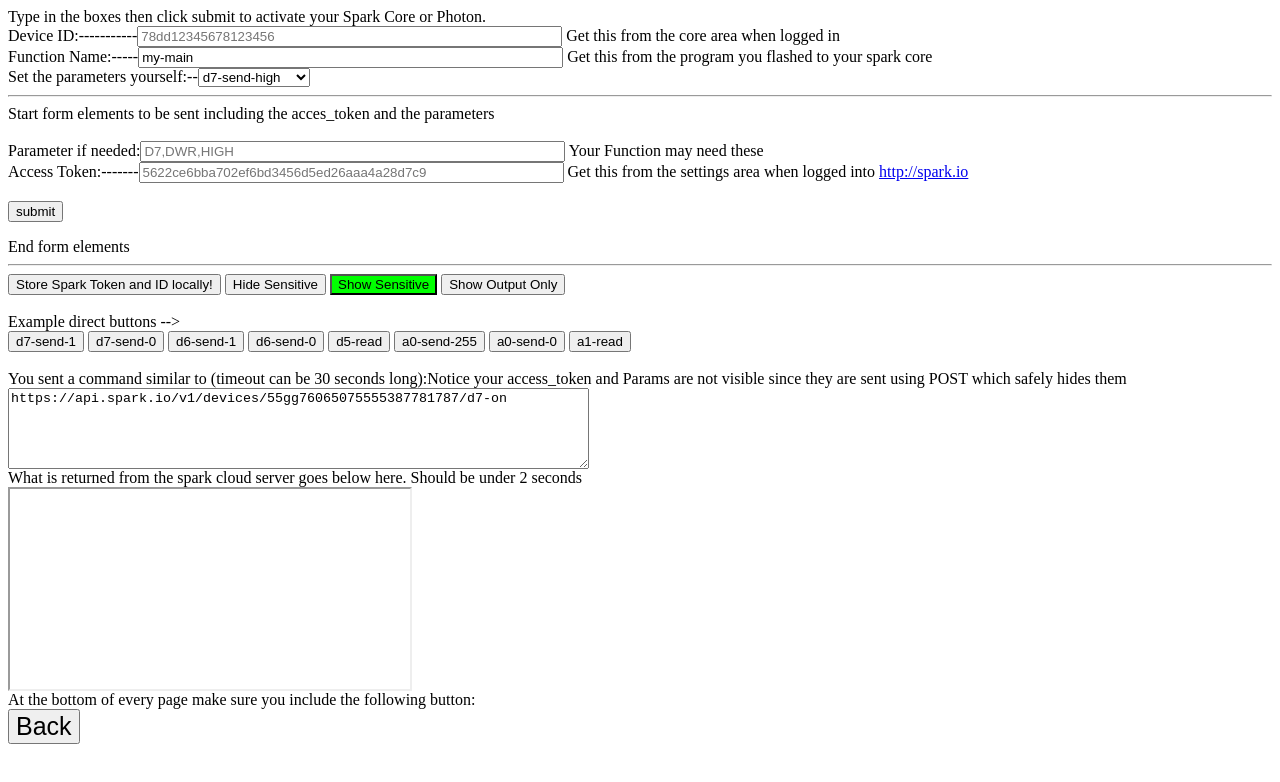
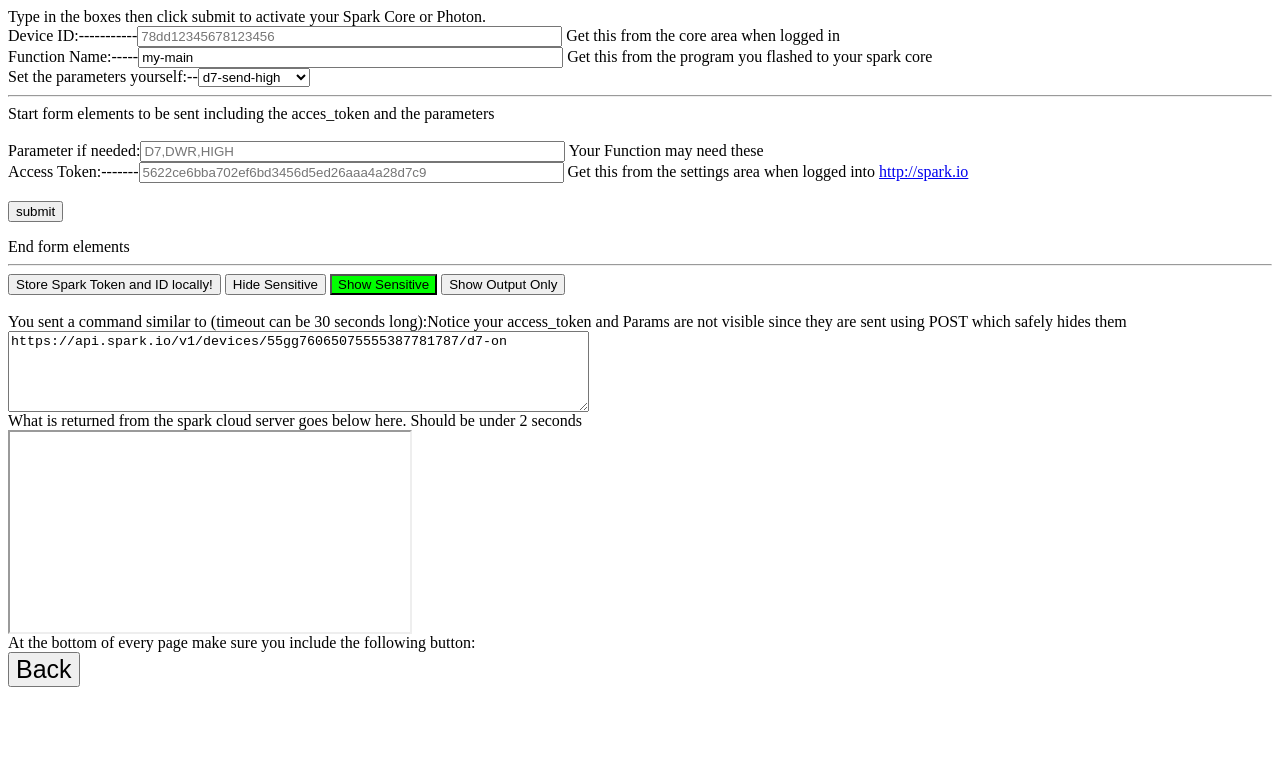
Before and after one commit to elad-be/elad-be.github.io, a plain HTML site: page index.html in a window 1280 px wide. Drawn offline with Linux system fonts and the light colour scheme.

Commit message:
Update index.html

```diff
--- a/index.html
+++ b/index.html
@@ -135,109 +135,6 @@ End form elements
 
 
 <br><br>
-Example direct buttons --><br>
-
-
-
-
-
-
-
-
-
-
-
-
-<input type="button" value="d7-send-1" onClick="{
-    document.all.myParameter.value='d7-send-1'
-    document.myForm.action = 'https://api.spark.io/v1/devices/' + document.all.myDeviceId.value + '/my-main'
-    document.all.mySend.value = document.myForm.action
-
-    document.myForm.submit();
-}">
-
-
-
-<input type="button" value="d7-send-0" onClick="{
-    document.all.myParameter.value='d7-send-0'
-    document.myForm.action = 'https://api.spark.io/v1/devices/' + document.all.myDeviceId.value + '/my-main'
-    document.all.mySend.value = document.myForm.action
-
-    document.myForm.submit();
-}">
-
-
-<input type="button" value="d6-send-1" onClick="{
-    document.all.myParameter.value='d6-send-1'
-    document.myForm.action = 'https://api.spark.io/v1/devices/' + document.all.myDeviceId.value + '/my-main'
-    document.all.mySend.value = document.myForm.action
-
-    document.myForm.submit();
-}">
-
-
-<input type="button" value="d6-send-0" onClick="{
-    document.all.myParameter.value='d6-send-0'
-    document.myForm.action = 'https://api.spark.io/v1/devices/' + document.all.myDeviceId.value + '/my-main'
-    document.all.mySend.value = document.myForm.action
-
-    document.myForm.submit();
-}">
-
-
-
-<input type="button" value="d5-read" onClick="{
-    document.all.myParameter.value='d5-read'
-    document.myForm.action = 'https://api.spark.io/v1/devices/' + document.all.myDeviceId.value + '/my-main'
-    document.all.mySend.value = document.myForm.action
-
-    document.myForm.submit();
-}">
-
-
-
-<input type="button" value="a0-send-255" onClick="{
-    document.all.myParameter.value='a0-send-255'
-    document.myForm.action = 'https://api.spark.io/v1/devices/' + document.all.myDeviceId.value + '/my-main'
-    document.all.mySend.value = document.myForm.action
-
-    document.myForm.submit();
-}">
-
-
-
-<input type="button" value="a0-send-0" onClick="{
-    document.all.myParameter.value='a0-send-0'
-    document.myForm.action = 'https://api.spark.io/v1/devices/' + document.all.myDeviceId.value + '/my-main'
-    document.all.mySend.value = document.myForm.action
-
-    document.myForm.submit();
-}">
-
-
-
-
-
-<input type="button" value="a1-read" onClick="{
-    document.all.myParameter.value='a1-read'
-    document.myForm.action = 'https://api.spark.io/v1/devices/' + document.all.myDeviceId.value + '/my-main'
-    document.all.mySend.value = document.myForm.action
-
-    document.myForm.submit();
-}">
-
-
-
-
-
-
-
-
-
-
-
-
-<br><br>
 
 
 You sent a command similar to (timeout can be 30 seconds long):Notice your access_token and Params are not visible
```
